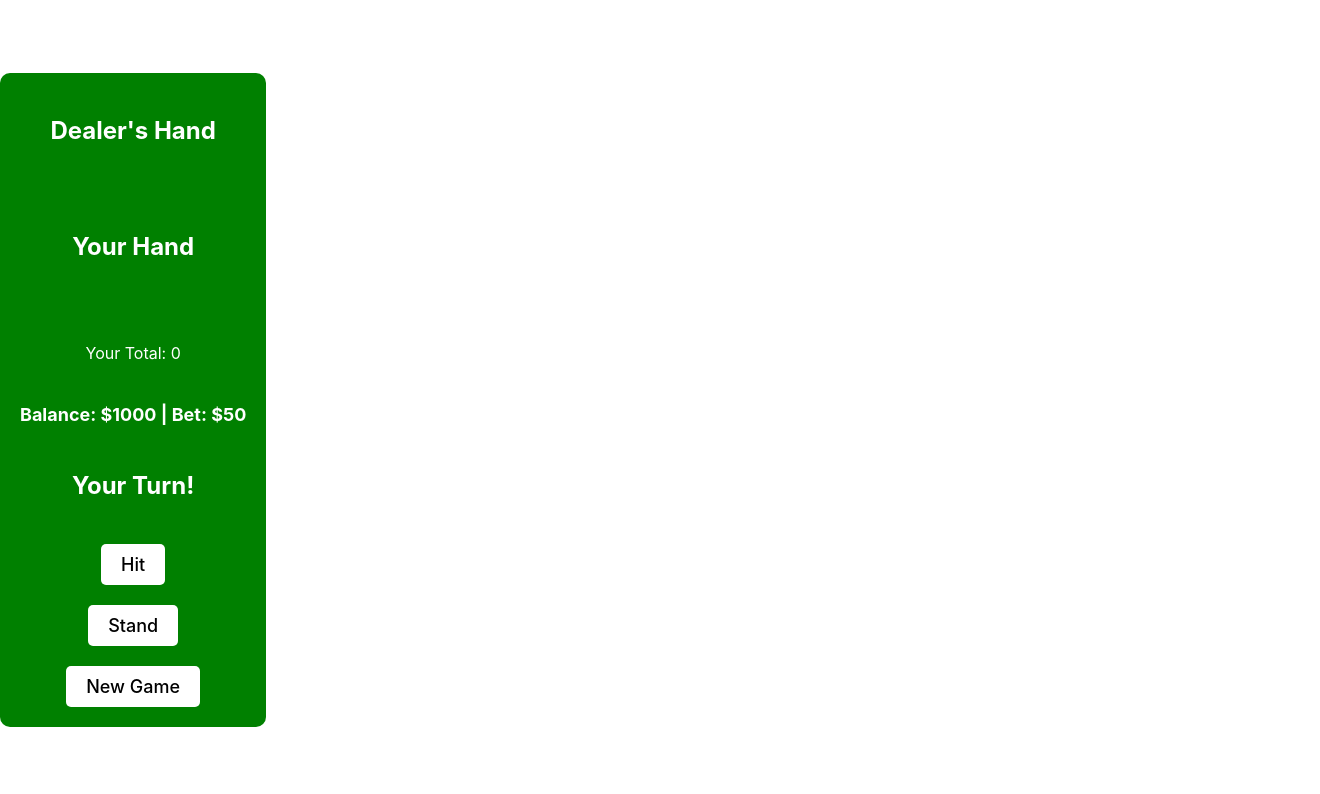
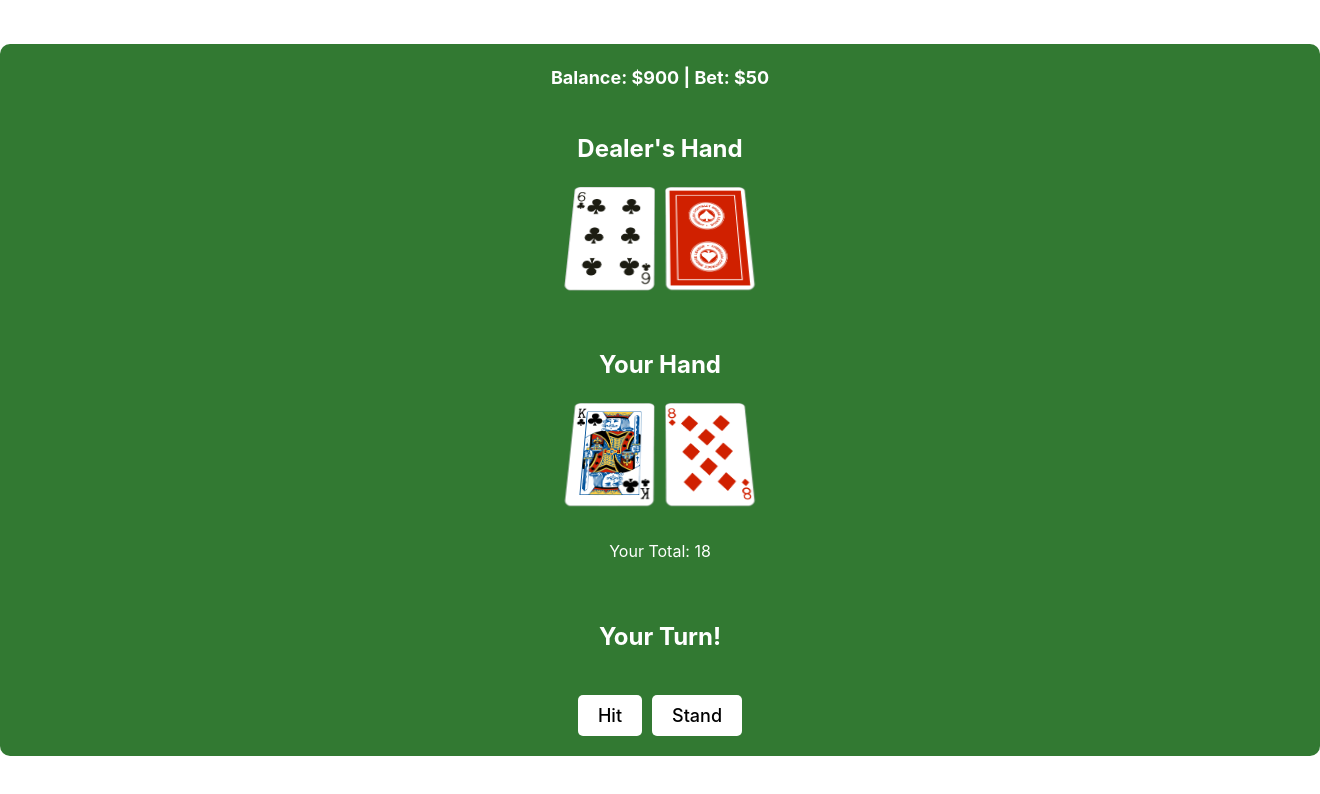
Before and after one commit to gazjosef/blackjack-react, a React (Vite) app: page / in a window 1280 px wide. Shown: the top 794 px of the page, 1320 px wide, since content can reach past the window. Built offline with nearby package versions, Linux system fonts and the light colour scheme.

Commit message:
Fix: MVP

```diff
--- /dev/null
+++ b/src/components/Balance/Balance.tsx
@@ -0,0 +1,20 @@
+import styled from "styled-components";
+import { useGame } from "../../context/GameContext";
+
+const BalanceInfo = styled.div`
+  font-size: 18px;
+  font-weight: bold;
+`;
+
+// type BalanceProps = {
+//   balance: number;
+//   bet: number;
+// };
+
+const Balance = () => {
+  const { state } = useGame();
+
+  return <BalanceInfo>Balance: ${state.balance} | Bet: $50</BalanceInfo>;
+};
+
+export default Balance;
--- a/src/components/BlackJack/BlackJack.tsx
+++ b/src/components/BlackJack/BlackJack.tsx
@@ -1,117 +1,37 @@
-import React from "react";
+import styled from "styled-components";
 import { useGame } from "../../context/GameContext";
-import styled from "styled-components";
+import Balance from "../Balance/Balance";
+import Hand from "../Hand/Hand";
+import Buttons from "../Buttons/Buttons";
 
 // Styled components
 const Container = styled.div`
-  display: flex;
-  flex-direction: column;
-  align-items: center;
-  gap: 20px;
-  background: green;
+  background: #327932;
+  min-height: 400px;
+  width: 100vw;
   padding: 20px;
   border-radius: 10px;
-  min-height: 400px;
+
+  display: flex;
+  align-items: center;
+  flex-direction: column;
+  gap: 20px;
+
   color: white;
-`;
-
-const HandContainer = styled.div`
-  display: flex;
-  gap: 10px;
-  perspective: 600px;
-  justify-content: center;
-  align-items: center;
-`;
-
-const DealerHandContainer = styled(HandContainer)`
-  transform: scale(0.85);
-`;
-
-const CardImg = styled.img`
-  width: 80px;
-  height: 120px;
-  transform: rotateX(35deg);
-  transform-origin: center top;
-`;
-
-const Button = styled.button`
-  padding: 10px 20px;
-  font-size: 18px;
-  cursor: pointer;
-  border: none;
-  border-radius: 5px;
-  background-color: #fff;
-  transition: 0.3s;
-
-  &:hover {
-    background-color: #ddd;
-  }
-
-  &:disabled {
-    background-color: gray;
-    cursor: not-allowed;
-  }
 `;
 
 const StatusText = styled.h2`
   color: white;
 `;
 
-const BalanceInfo = styled.div`
-  font-size: 18px;
-  font-weight: bold;
-`;
-
-const getCardImage = (card: any) => {
-  const suitMap: Record<string, string> = {
-    spade: "S",
-    heart: "H",
-    diamond: "D",
-    club: "C",
-  };
-
-  return `/images/cards/${card.value}${suitMap[card.suit]}.png`;
-};
-
-const BlackjackTable: React.FC = () => {
-  const { state, dispatch } = useGame();
-  const hideDealerCard = state.gameStatus === "playing";
+const BlackjackTable = () => {
+  const { state } = useGame();
 
   return (
     <Container>
-      <h2>Dealer's Hand</h2>
-      <DealerHandContainer>
-        {state.dealerHand.map((card, index) => (
-          <CardImg
-            key={index}
-            src={
-              index === 1 && hideDealerCard
-                ? "/images/cards/red_back.png"
-                : getCardImage(card)
-            }
-            alt={
-              index === 1 && hideDealerCard
-                ? "Hidden Card"
-                : `${card.value} of ${card.suit}`
-            }
-          />
-        ))}
-      </DealerHandContainer>
-      {!hideDealerCard && <p>Dealer Total: {state.dealerScore}</p>}
-
-      <h2>Your Hand</h2>
-      <HandContainer>
-        {state.playerHand.map((card, index) => (
-          <CardImg
-            key={index}
-            src={getCardImage(card)}
-            alt={`${card.value} of ${card.suit}`}
-          />
-        ))}
-      </HandContainer>
-      <p>Your Total: {state.playerScore}</p>
-
-      <BalanceInfo>Balance: ${state.balance} | Bet: $50</BalanceInfo>
+      <Balance />
+      <Hand type="dealer" />
+      <Hand type="player" />
 
       <StatusText>
         {state.gameStatus === "playing"
@@ -119,19 +39,7 @@ const BlackjackTable: React.FC = () => {
           : `Result: ${state.gameStatus}`}
       </StatusText>
 
-      {state.gameStatus === "playing" && (
-        <>
-          <Button onClick={() => dispatch({ type: "HIT" })}>Hit</Button>
-          <Button onClick={() => dispatch({ type: "STAND" })}>Stand</Button>
-        </>
-      )}
-
-      <Button
-        onClick={() => dispatch({ type: "INITIALIZE_GAME" })}
-        disabled={state.balance < 50}
-      >
-        New Game
-      </Button>
+      <Buttons />
     </Container>
   );
 };
--- /dev/null
+++ b/src/components/Buttons/Buttons.tsx
@@ -0,0 +1,54 @@
+import styled from "styled-components";
+import { useGame } from "../../context/GameContext";
+import { Flex } from "../../styles/Layout";
+
+const Button = styled.button`
+  padding: 10px 20px;
+  font-size: 18px;
+  cursor: pointer;
+  border: none;
+  border-radius: 5px;
+  background-color: #fff;
+  transition: 0.3s;
+
+  &:hover {
+    background-color: #ddd;
+  }
+
+  &:disabled {
+    background-color: gray;
+    cursor: not-allowed;
+  }
+`;
+
+const Buttons = () => {
+  const { state, dispatch } = useGame();
+
+  const canDoubleDown =
+    state.playerHand.length === 2 &&
+    [9, 10, 11].includes(state.playerScore) &&
+    state.balance >= 50;
+
+  return (
+    <Flex gap={"10px"}>
+      {state.gameStatus === "playing" && (
+        <>
+          <Button onClick={() => dispatch({ type: "HIT" })}>Hit</Button>
+          <Button onClick={() => dispatch({ type: "STAND" })}>Stand</Button>
+          {canDoubleDown && (
+            <Button onClick={() => dispatch({ type: "DOUBLE_DOWN" })}>
+              Double
+            </Button>
+          )}
+        </>
+      )}
+      {state.gameStatus !== "playing" && (
+        <Button onClick={() => dispatch({ type: "INITIALIZE_GAME" })}>
+          New Game
+        </Button>
+      )}
+    </Flex>
+  );
+};
+
+export default Buttons;
--- /dev/null
+++ b/src/components/Hand/Hand.tsx
@@ -0,0 +1,78 @@
+import { useGame } from "../../context/GameContext";
+import styled from "styled-components";
+
+const HandContainer = styled.div`
+  display: flex;
+  gap: 10px;
+  perspective: 600px;
+  justify-content: center;
+  align-items: center;
+`;
+
+const HandTitle = styled.h2`
+  text-align: center;
+`;
+
+const HandScore = styled.p`
+  text-align: center;
+`;
+
+const CardImg = styled.img`
+  width: 80px;
+  height: 120px;
+  transform: rotateX(35deg);
+  transform-origin: center top;
+`;
+
+const getCardImage = (card: any) => {
+  const suitMap: Record<string, string> = {
+    spade: "S",
+    heart: "H",
+    diamond: "D",
+    club: "C",
+  };
+
+  return `/images/cards/${card.value}${suitMap[card.suit]}.png`;
+};
+
+interface HandProps {
+  type: "player" | "dealer";
+}
+
+const Hand = ({ type }: HandProps) => {
+  const { state } = useGame();
+  const isDealer = type === "dealer";
+  const hand = isDealer ? state.dealerHand : state.playerHand;
+  const score = isDealer ? state.dealerScore : state.playerScore;
+  const hideSecondCard = isDealer && state.gameStatus === "playing";
+
+  return (
+    <div>
+      <HandTitle>{isDealer ? "Dealer's Hand" : "Your Hand"}</HandTitle>
+      <HandContainer>
+        {hand.map((card, index) => (
+          <CardImg
+            key={index}
+            src={
+              index === 1 && hideSecondCard
+                ? "/images/cards/red_back.png"
+                : getCardImage(card)
+            }
+            alt={
+              index === 1 && hideSecondCard
+                ? "Hidden Card"
+                : `${card.value} of ${card.suit}`
+            }
+          />
+        ))}
+      </HandContainer>
+      {!hideSecondCard && (
+        <HandScore>
+          {isDealer ? "Dealer" : "Your"} Total: {score}
+        </HandScore>
+      )}
+    </div>
+  );
+};
+
+export default Hand;
--- a/src/context/GameContext.tsx
+++ b/src/context/GameContext.tsx
@@ -1,4 +1,10 @@
-import React, { createContext, useContext, useReducer, ReactNode } from "react";
+import React, {
+  createContext,
+  useContext,
+  useReducer,
+  ReactNode,
+  useEffect,
+} from "react";
 import { generateDeck, Card } from "../hooks/useDeck";
 
 // Define game state
@@ -17,7 +23,8 @@ type GameAction =
   | { type: "INITIALIZE_GAME" }
   | { type: "HIT" }
   | { type: "STAND" }
-  | { type: "DEALER_PLAY" };
+  | { type: "DEALER_PLAY" }
+  | { type: "DOUBLE_DOWN" };
 
 // Initial state
 const initialState: GameState = {
@@ -115,6 +122,42 @@ const gameReducer = (state: GameState, action: GameAction): GameState => {
       return gameReducer(state, { type: "DEALER_PLAY" });
     }
 
+    case "DOUBLE_DOWN": {
+      if (state.gameStatus !== "playing" || state.balance < 50) return state; // Ensure valid state and enough balance
+
+      const { card: newCard, newDeck } = drawCard(state.deck);
+      if (!newCard) return state; // No card left
+
+      const newPlayerHand = [...state.playerHand, newCard];
+      const newPlayerScore = calculateScore(newPlayerHand);
+      const newBalance = state.balance - 50; // Double the bet
+
+      const gameStatus = newPlayerScore > 21 ? "dealer-won" : "playing";
+
+      // If player didn't bust, force dealer to play immediately
+      if (gameStatus === "playing") {
+        return gameReducer(
+          {
+            ...state,
+            deck: newDeck,
+            playerHand: newPlayerHand,
+            playerScore: newPlayerScore,
+            balance: newBalance,
+          },
+          { type: "DEALER_PLAY" }
+        );
+      }
+
+      return {
+        ...state,
+        deck: newDeck,
+        playerHand: newPlayerHand,
+        playerScore: newPlayerScore,
+        balance: newBalance,
+        gameStatus,
+      };
+    }
+
     case "DEALER_PLAY": {
       let { deck, dealerHand, balance } = state;
       let dealerScore = calculateScore(dealerHand);
@@ -129,12 +172,12 @@ const gameReducer = (state: GameState, action: GameAction): GameState => {
       }
 
       let gameStatus: GameState["gameStatus"] = "playing";
-      if (dealerScore > 21) {
+
+      if (dealerScore > 21 || dealerScore < state.playerScore) {
         gameStatus = "player-won";
       } else if (dealerScore > state.playerScore) {
         gameStatus = "dealer-won";
-      } else if (dealerScore < state.playerScore) {
-        gameStatus = "player-won";
+        balance += 100;
       } else {
         gameStatus = "tie";
         balance += 50;
@@ -157,6 +200,11 @@ const GameContext = createContext<{
 // Provider component
 export const GameProvider = ({ children }: { children: ReactNode }) => {
   const [state, dispatch] = useReducer(gameReducer, initialState);
+
+  useEffect(() => {
+    dispatch({ type: "INITIALIZE_GAME" });
+  }, []);
+
   return (
     <GameContext.Provider value={{ state, dispatch }}>
       {children}
--- /dev/null
+++ b/src/styles/Layout.ts
@@ -0,0 +1,16 @@
+import styled from "styled-components";
+
+export const Flex = styled.div<{
+  justifyContent?: string;
+  alignItems?: string;
+  flexDirection?: string;
+  gap?: string;
+  fullWidth?: boolean;
+}>`
+  display: flex;
+  justify-content: ${({ justifyContent }) => justifyContent || "flex-start"};
+  align-items: ${({ alignItems }) => alignItems || "stretch"};
+  flex-direction: ${({ flexDirection }) => flexDirection || "row"};
+  gap: ${({ gap }) => gap || "0"};
+  width: ${({ fullWidth }) => (fullWidth ? "100%" : "auto")};
+`;
```
Also changed, not shown: src/App.tsx (+1 -12 lines), src/components/BlackJackTable/BlackJackTable.styles.ts (deleted, +0 -24 lines), src/components/BlackJackTable/BlackJackTable.tsx (deleted, +0 -22 lines), src/components/BlackJackTable/BlackJackTable2.styles.ts (deleted, +0 -28 lines), src/components/BlackJackTable/BlackJackTable2.tsx (deleted, +0 -14 lines).
